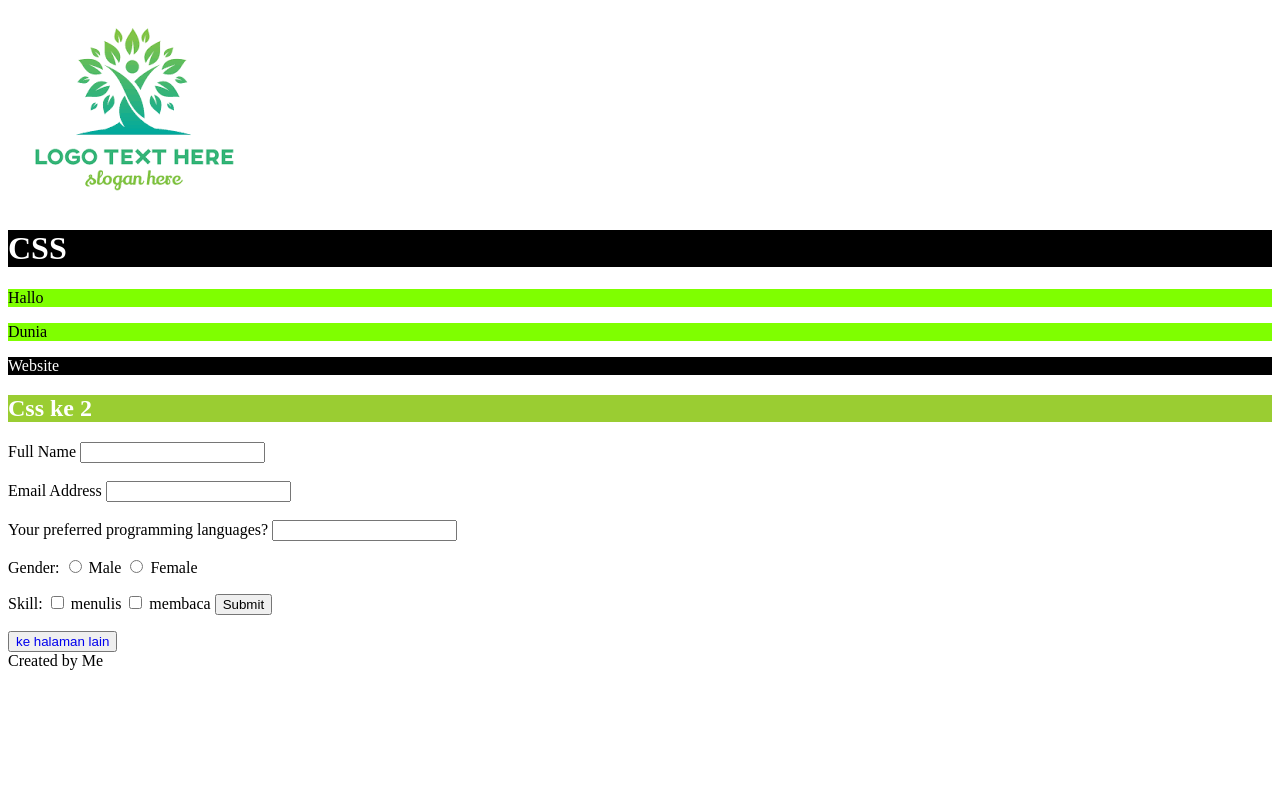
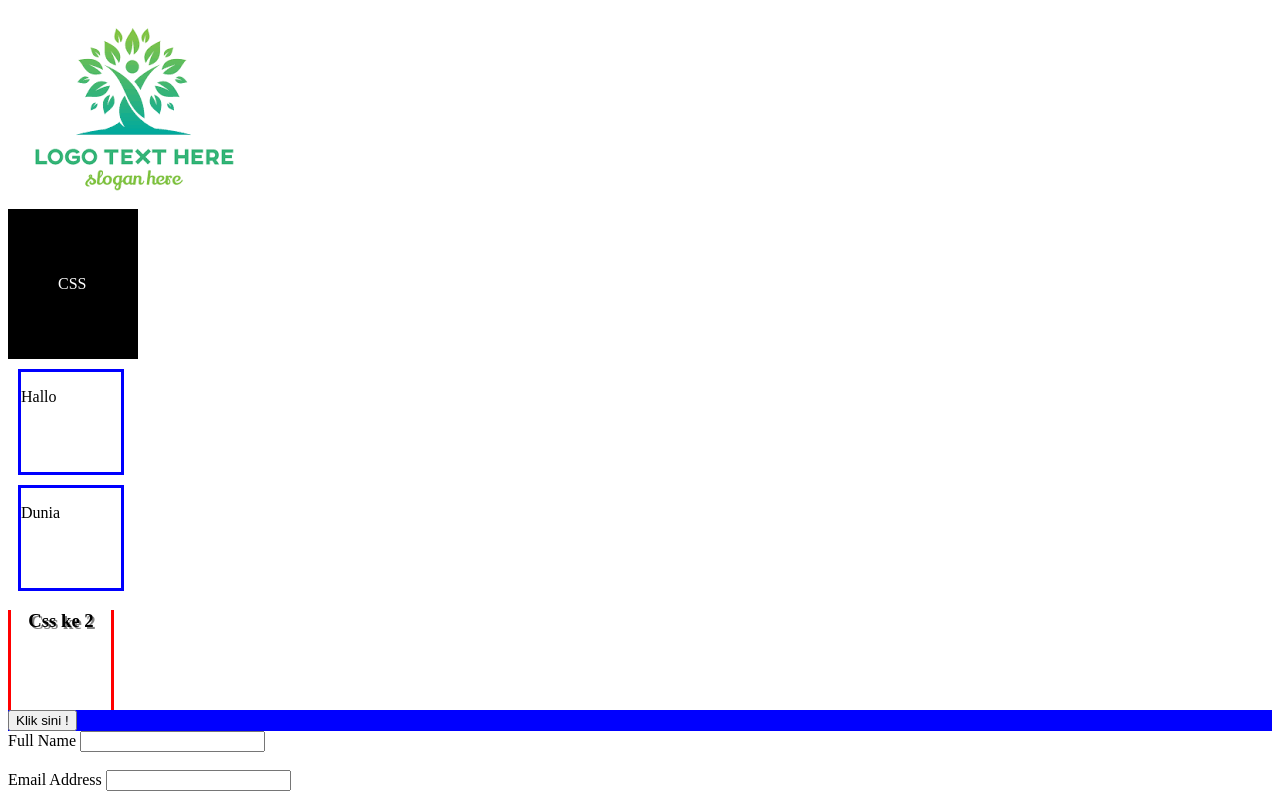
Before and after one commit to rifkyhillman26/Baitul-muslim, a website: page index.html in a window 1280 px wide. Shown: the top 800 px of the page. Drawn offline with Linux system fonts and the light colour scheme.

Commit message:
belajar css

```diff
--- a/css/style.css
+++ b/css/style.css
@@ -1,4 +1,6 @@
 .tulisan3 {
-    color:white;
-    background-color: yellowgreen;
+    border-right:3px solid red;
+    border-left:3px solid red ;
+    width: 100px;
+    height: 100px;
 }
--- a/index.html
+++ b/index.html
@@ -7,10 +7,21 @@
         #tulisan {
             background-color: black;
             color: white;
+            padding: 50px;
+            width: 30px;
         }
 
         .tulisan2 {
-            background-color: chartreuse;
+            width: 100px;
+            height: 100px;
+            border: 3px solid blue;
+            margin: 10px;
+        }
+
+        h3 {
+            display: flex;
+            justify-content: center;
+            text-shadow: 2px 2px gray;
         }
     </style>
 </head>
@@ -19,7 +30,7 @@
     <img src="/img/download.png" />
 
     <div id="tulisan">
-        <h1> CSS </h1>
+        <p> CSS </p>
     </div>
 
     <div class="tulisan2">
@@ -30,12 +41,12 @@
         <p> Dunia </p>
     </div>
 
-    <div id="tulisan">
-        <p> Website </p>
+    <div class="tulisan3">
+        <h3> Css ke 2 </h3>
     </div>
 
-    <div class="tulisan3">
-        <h2> Css ke 2 </h2>
+    <div style="background-color: blue;">
+        <button> Klik sini ! </button>
     </div>
 
     <div>
```
